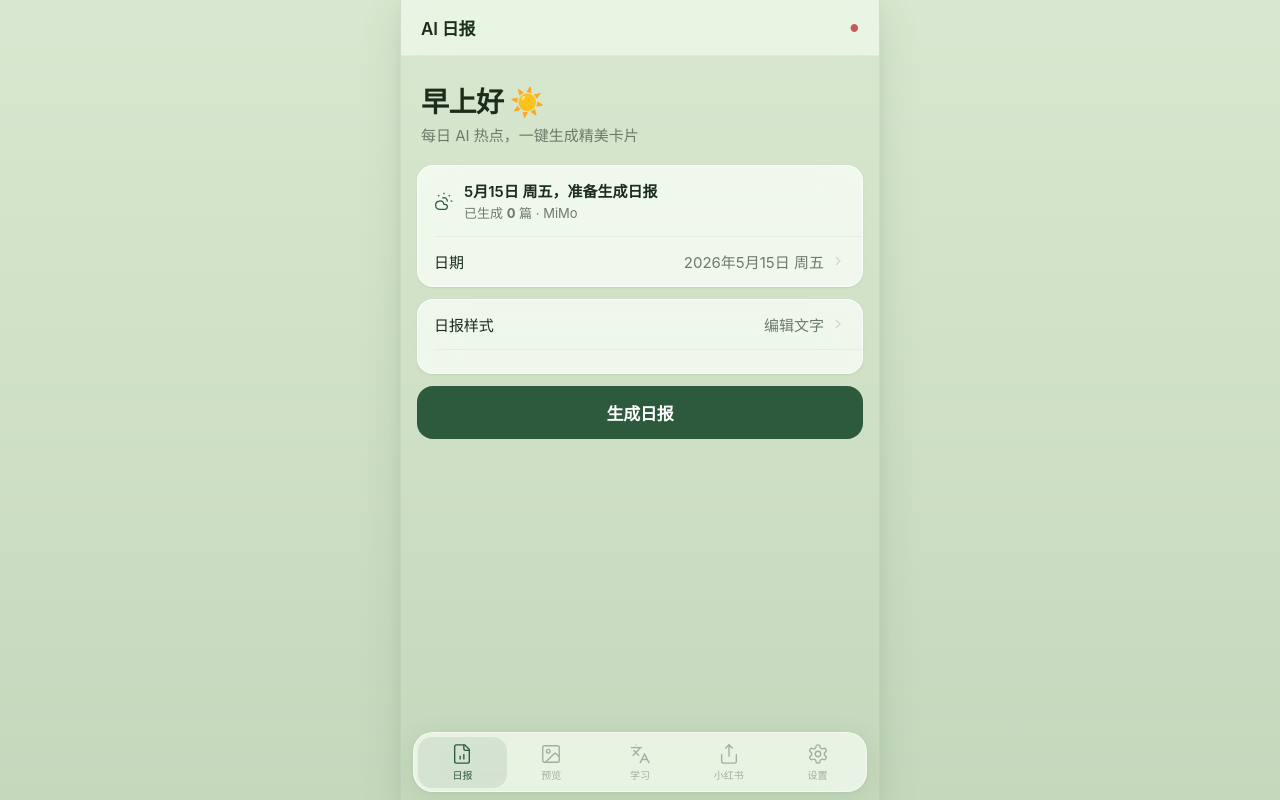
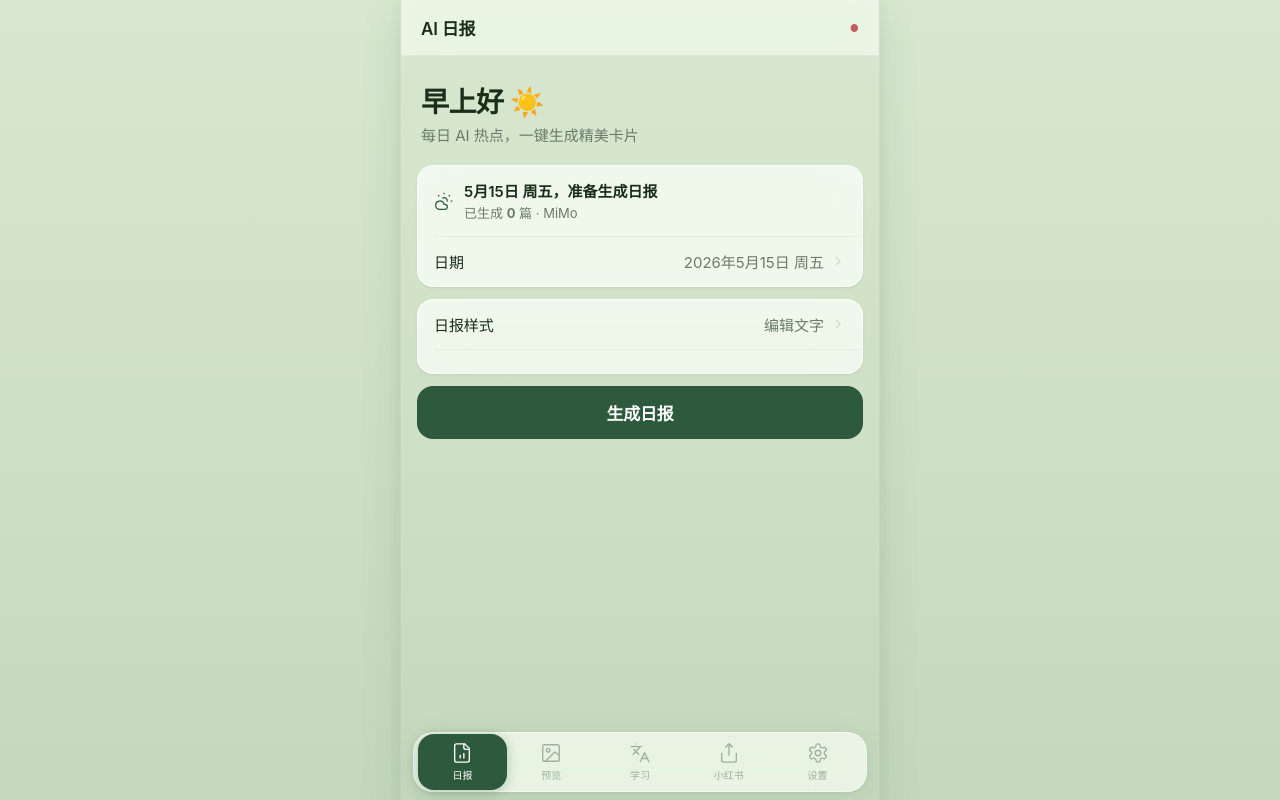
Before and after one commit to zhangziyana007-sudo/AINewsBot, a website: page web/index.html in a window 1280 px wide. Drawn offline with Linux system fonts and the light colour scheme; no server answers.

Commit message:
ui: 底部导航栏激活态改为深绿胶囊+白色图标

```diff
--- a/web/style.css
+++ b/web/style.css
@@ -701,32 +701,35 @@ html, body {
   flex-direction: column;
   align-items: center;
   justify-content: center;
-  gap: 2px;
+  gap: 3px;
   flex: 1;
-  padding: 6px 0;
+  padding: 8px 0;
   border: none;
   background: none;
   cursor: pointer;
   color: var(--text-tertiary);
   font-size: 10px;
+  font-weight: 500;
   font-family: var(--font);
-  transition: all 0.2s;
+  transition: all 0.25s cubic-bezier(0.4, 0, 0.2, 1);
   -webkit-tap-highlight-color: transparent;
   border-radius: 16px;
+  position: relative;
 }
 
 .tab-item.active {
-  color: var(--accent);
-  background: rgba(45, 90, 61, 0.1);
-  border-radius: 14px;
+  color: #fff;
+  background: var(--accent);
+  border-radius: 16px;
+  box-shadow: 0 2px 12px rgba(45, 90, 61, 0.3);
 }
 
 .tab-item svg {
-  transition: all 0.2s;
+  transition: all 0.25s cubic-bezier(0.4, 0, 0.2, 1);
 }
 
 .tab-item.active svg {
-  stroke: var(--accent);
+  stroke: #fff;
 }
 
 /* ====== Modal / Bottom Sheet ====== */
```
